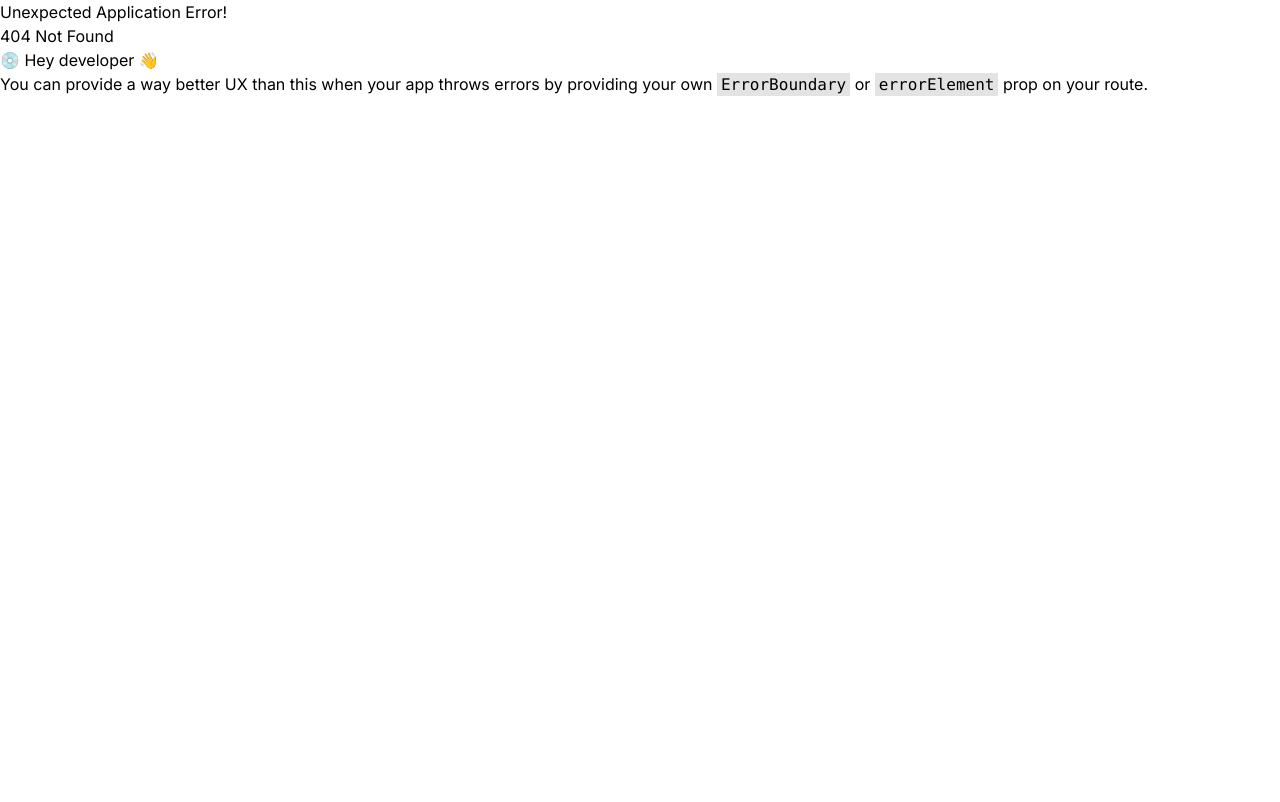
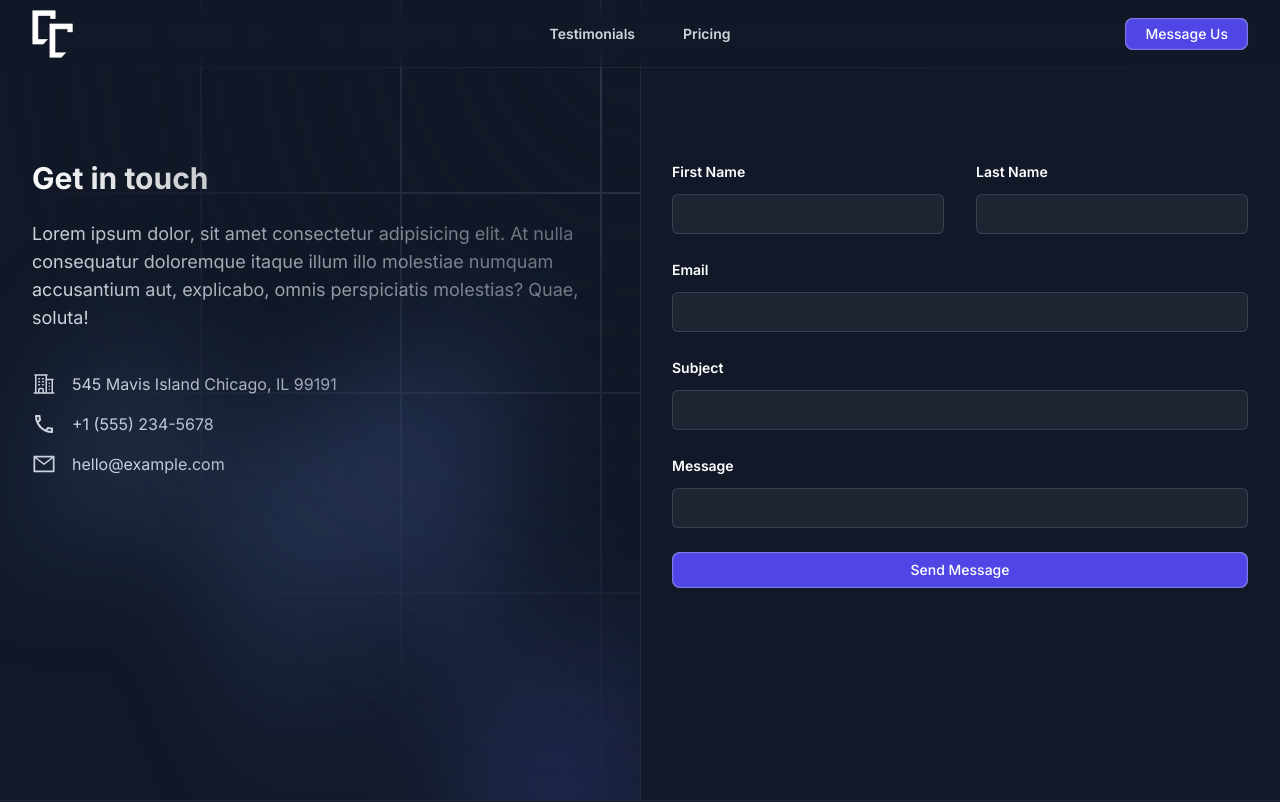
Before and after one commit to irakli2206/gravette-landing-page, a React (Vite) app: page /contact in a window 1280 px wide. Before the commit this address had no page. Shown: the top 802 px of the page. Built offline with nearby package versions, Linux system fonts and the light colour scheme.

Commit message:
added contact page

```diff
--- a/src/components/Buttons.tsx
+++ b/src/components/Buttons.tsx
@@ -2,22 +2,22 @@ import classNames from 'classnames'
 
 import AppIcon from './AppIcon'
 
-type ButtonProps = {
+type ButtonProps = React.ButtonHTMLAttributes<HTMLButtonElement> & {
     title: string
     size?: 'sm' | 'md' | 'lg' | 'xl'
     className?: string
-    onClick: any
+    onClick: any,
 }
 
-export const Button = ({ title, size = 'md', className, onClick }: ButtonProps) => {
+export const Button = ({ title, size = 'md', className, onClick, ...props}: ButtonProps) => {
     return (
-        <div onClick={onClick} className={classNames(`${className}  h-full shadow-button hover:shadow-button-hover text-white bg-indigo-600 font-medium text-sm text-center transition rounded-lg  mb-auto cursor-pointer pointer-events-auto hover:bg-indigo-500`, {
+        <button onClick={onClick} className={classNames(`${className}  h-full shadow-button hover:shadow-button-hover text-white bg-indigo-600 font-medium text-sm text-center transition rounded-lg  mb-auto cursor-pointer pointer-events-auto hover:bg-indigo-500 focus-visible:outline focus-visible:outline-2 focus-visible:outline-offset-2 focus-visible:outline-indigo-600`, {
             'px-5 py-1.5 ': size == 'sm',
             'px-6 py-2': size == 'md',
             'px-11 py-2': size == 'lg',
             'px-14 py-2.5': size == 'xl',
-        })}>
-            {title}</div>
+        })}  {...props} >
+            {title}</button>
     )
 }
 
--- a/src/components/Navbar.tsx
+++ b/src/components/Navbar.tsx
@@ -1,11 +1,11 @@
-import {  useEffect, useState } from 'react'
+import { useEffect, useState } from 'react'
 import { Dialog } from '@headlessui/react'
 import { Bars3Icon, XMarkIcon } from '@heroicons/react/24/outline'
 import classNames from 'classnames'
 import Logo from '../assets/logo.svg'
 import { Link, useLocation } from 'react-router-dom'
 import { Button } from './Buttons'
-import { Link as ScrollLink} from 'react-scroll';
+import { Link as ScrollLink } from 'react-scroll';
 
 
 let navLinks = [
@@ -59,14 +59,14 @@ const Navbar = () => {
                     ))}
                 </div>
                 <div className="hidden lg:flex lg:flex-1 lg:justify-end">
-                    <Link to='schedule' >
+                    <Link to='contact' className='rounded-lg focus-visible:outline focus-visible:outline-2 focus-visible:outline-offset-2 focus-visible:outline-indigo-600' >
                         <Button title='Message Us' size='sm' onClick={() => { }} />
                     </Link>
                     {/* <a href="#" className="text-sm font-semibold leading-6  flex gap-2">
                         Schedule <AppIcon name='arrow-right' />
                     </a> */}
                 </div>
-                <div className='w-full h-[1px]  absolute bottom-0' style={{background: "radial-gradient(62.87% 100% at 50% 100%,rgba(255,255,255,.12) 0%,rgba(255,255,255,0) 100%)"}}></div>
+                <div className='w-full h-[1px]  absolute bottom-0' style={{ background: "radial-gradient(62.87% 100% at 50% 100%,rgba(255,255,255,.12) 0%,rgba(255,255,255,0) 100%)" }}></div>
             </nav>
             <Dialog as="div" className="lg:hidden" open={mobileMenuOpen} onClose={setMobileMenuOpen}>
                 <div className="fixed inset-0 z-50" />
--- a/src/components/OfferPricingCard.tsx
+++ b/src/components/OfferPricingCard.tsx
@@ -43,14 +43,14 @@ const OfferPricingCard = ({ className }: Props) => {
                         <div className="mx-auto max-w-xs px-8">
                             <p className="text-base font-semibold text-gray-300">Starting from</p>
                             <p className="mt-6 flex items-baseline justify-center gap-x-2">
-                                <span className="text-5xl font-bold tracking-tight text-white">$1000</span>
+                                <span className="text-5xl font-bold tracking-tight text-white">$8000+</span>
                                 <span className="text-sm font-semibold leading-6 tracking-wide text-indigo-300">USD</span>
                             </p>
                             <a
                                 href="#"
                                 className="transition mt-10 block w-full rounded-md bg-indigo-600 px-3 py-2 text-center text-sm font-medium text-white shadow-sm pointer-events-auto hover:bg-indigo-500 focus-visible:outline focus-visible:outline-2 focus-visible:outline-offset-2 focus-visible:outline-indigo-600"
                             >
-                                Schedule
+                                Get In Touch
                             </a>
                             <p className="mt-6 text-xs leading-5 text-gray-400">
                                 Contact us to learn about additional maintenance fees
--- a/src/components/PricingCard.tsx
+++ b/src/components/PricingCard.tsx
@@ -30,7 +30,7 @@ const PricingCard = ({ isMain, type, price, desc, features, buttonAction, priceO
             </div>
 
             <div className='flex gap-2 items-center mt-6'>
-                <h1 className='text-4xl font-bold '>${price}</h1>
+                <h1 className='text-4xl font-bold '>${price}+</h1>
                 {/* <p className='text-gray-300 text-md h-fit mt-auto mb-1'>/{timeUnit}</p> */}
             </div>
 
@@ -48,7 +48,7 @@ const PricingCard = ({ isMain, type, price, desc, features, buttonAction, priceO
             <div onClick={buttonAction} className={classNames('  bg-indigo-600 font-medium text-sm text-center transition rounded-md py-2 mt-12 mb-auto cursor-pointer pointer-events-auto hover:bg-indigo-500', {
 
             })}>
-                Schedule
+                Get In Touch
             </div>
 
         </div>
--- /dev/null
+++ b/src/components/home/Contact.tsx
@@ -0,0 +1,150 @@
+
+import { FC, useState } from 'react'
+import { ChevronDownIcon } from '@heroicons/react/20/solid'
+import { Switch } from '@headlessui/react'
+import classNames from 'classnames'
+import { HiOutlineBuildingOffice2 } from "react-icons/hi2";
+import { MdOutlinePhone } from "react-icons/md";
+import { AiOutlineMail } from "react-icons/ai";
+import { Field, FieldProps, Form, Formik } from 'formik';
+import * as Yup from 'yup'
+import '../../index.css'
+import { Button } from '../Buttons';
+
+export default function Contact() {
+    const [agreed, setAgreed] = useState(false)
+
+    let contactData = [
+        {
+            icon: <HiOutlineBuildingOffice2 size={24} />,
+            text: "545 Mavis Island Chicago, IL 99191"
+        },
+        {
+            icon: <MdOutlinePhone size={24} />,
+            text: "+1 (555) 234-5678"
+        },
+        {
+            icon: <AiOutlineMail size={24} />,
+            text: "hello@example.com"
+        },
+    ]
+
+    const schema = Yup.object({
+        firstName: Yup.string().required(),
+        lastName: Yup.string().required(),
+        email: Yup.string().email(),
+        subject: Yup.string(),
+        message: Yup.date().default(() => new Date()),
+    });
+
+    return (
+        <div className="min-h-screen flex ">
+            <div className='flex flex-1 flex-col lg:flex-row items-center '>
+                <div className="flex-1 h-full py-24 lg:py-40 px-8 bg-gray-900 relative">
+                    <h1 className='font-bold text-3xl'>Get in touch</h1>
+                    <p className='text-lg text-gray-300 mt-6'>Lorem ipsum dolor, sit amet consectetur adipisicing elit. At nulla consequatur doloremque itaque illum illo molestiae numquam accusantium aut, explicabo, omnis perspiciatis molestias? Quae, soluta!</p>
+                    <div className="flex flex-col gap-4 mt-10">
+                        {contactData.map(contact => {
+
+                            return (
+                                <div className='flex gap-4 text-gray-300'>
+                                    {contact.icon}
+                                    <p className=' '>{contact.text}</p>
+                                </div>
+                            )
+                        })}
+                    </div>
+                    <div className='w-full h-full absolute left-0 top-0 overflow-hidden  ring-1  ring-gray-800'>
+                        <div className="contact-bg-grid w-full h-full absolute left-0 z-20 -top-2"></div>
+                        <div className="contact-bg-cloud z-50 w-full h-full">
+                            <div className="contact-bg-cloud-content w-full h-full"></div>
+                        </div>
+                    </div>
+                </div>
+
+                <div className="flex-1 h-full py-24 lg:py-40 px-8 bg-gray-900 ">
+                    <Formik
+                        validationSchema={schema}
+                        initialValues={{
+                            firstName: "",
+                            lastName: "",
+                            email: "",
+                            subject: "",
+                            message: ""
+                        }}
+                        onSubmit={(values, { }) => {
+                            console.log(values)
+                        }}
+                    >
+                        {({ values, errors }) => (
+                            <Form className='flex flex-col gap-6'>
+                                <div className="flex gap-8 w-full">
+                                    <Field name="firstName"
+                                        label="First Name"
+                                        className="block flex-1 outline-none w-full bg-white/5 rounded-md border-0 px-3.5 py-2 text-whiteshadow-sm ring-1 ring-inset ring-gray-700 placeholder:text-gray-400 focus:ring-2 focus:ring-inset focus:ring-indigo-600 sm:text-sm sm:leading-6"
+                                        component={
+                                            FormInput
+                                        } />
+                                    <Field name="lastName"
+                                        label="Last Name"
+                                        className="block flex-1 outline-none w-full bg-white/5 rounded-md border-0 px-3.5 py-2 text-whiteshadow-sm ring-1 ring-inset ring-gray-700 placeholder:text-gray-400 focus:ring-2 focus:ring-inset focus:ring-indigo-600 sm:text-sm sm:leading-6"
+                                        component={
+                                            FormInput
+                                        } />
+
+                                </div>
+                                <Field name="email"
+                                    label="Email"
+                                    className="block flex-1 outline-none w-full bg-white/5 rounded-md border-0 px-3.5 py-2 text-whiteshadow-sm ring-1 ring-inset ring-gray-700 placeholder:text-gray-400 focus:ring-2 focus:ring-inset focus:ring-indigo-600 sm:text-sm sm:leading-6"
+                                    component={
+                                        FormInput
+                                    } />
+                                <Field name="subject"
+                                    label="Subject"
+                                    className="block flex-1 outline-none w-full bg-white/5 rounded-md border-0 px-3.5 py-2 text-whiteshadow-sm ring-1 ring-inset ring-gray-700 placeholder:text-gray-400 focus:ring-2 focus:ring-inset focus:ring-indigo-600 sm:text-sm sm:leading-6"
+                                    component={
+                                        FormInput
+                                    } />
+                                <Field name="message"
+                                    label="Message"
+                                    className="block flex-1 outline-none w-full bg-white/5 rounded-md border-0 px-3.5 py-2 text-whiteshadow-sm ring-1 ring-inset ring-gray-700 placeholder:text-gray-400 focus:ring-2 focus:ring-inset focus:ring-indigo-600 sm:text-sm sm:leading-6"
+                                    component={
+                                        FormInput
+                                    } />
+
+                                <Button title='Send Message' type="submit" />
+                            </Form>
+                        )}
+                    </Formik>
+                </div>
+            </div>
+        </div>
+    )
+}
+
+
+const FormInput: FC<FieldProps> = ({
+    field, // { name, value, onChange, onBlur }
+    form, // also values, setXXXX, handleXXXX, dirty, isValid, status, etc.
+    ...props
+}) => {
+
+    return (
+        <div className='w-full'>
+            <label htmlFor="first-name" className="block text-sm font-semibold leading-6 ">
+                {/* @ts-ignore */}
+                {props.label}
+            </label>
+            <div className="mt-2.5">
+                <input
+                    type="text"
+                    id="first-name"
+                    autoComplete="given-name"
+                    {...field}
+                    {...props}
+                />
+            </div>
+        </div>
+    )
+
+}
--- a/src/components/home/Pricing.tsx
+++ b/src/components/home/Pricing.tsx
@@ -39,20 +39,20 @@ const Pricing = () => {
                 </RadioGroup>
 
                 {pricingType == 'design' && <div className='w-full gap-16 flex flex-col justify-between items-center mt-12 lg:flex-row'>
-                    <PricingCard isMain={false} type='Brand Identity Design' desc={`A memorable and eye-catching logo to catch the customer's attention.`} price={120}
+                    <PricingCard isMain={false} type='Brand Identity Design' desc={`A memorable and eye-catching logo to catch the customer's attention.`} price={500}
                         features={['Design Consultation', 'Design Process Overview', 'Logo Pattern Exploration', 'WIP Updates']} timeUnit='hour' buttonAction={() => { }}
                     />
-                    <PricingCard isMain={true} type='UI/UX Design' desc='Clean and aesthetic UI with smooth user-friendly UX.' price={480}
+                    <PricingCard isMain={true} type='UI/UX Design' desc='Clean and aesthetic UI with smooth user-friendly UX.' price={1800}
                         features={['UI Template Selection', 'UI Detail Overview', 'UX Overview', 'WIP Updates']} timeUnit='trade' buttonAction={() => { }} />
 
                 </div>}
 
 
                 {pricingType == 'development' && <div className='w-full gap-16 flex flex-col justify-between items-center mt-12 lg:flex-row'>
-                    <PricingCard isMain={true} type='Landing Page' desc={`Create a swift, high-performing, and modern website to elevate your enterprise's professional image.`} price={120}
+                    <PricingCard isMain={true} type='Landing Page' desc={`Create a swift, high-performing, and modern website to elevate your enterprise's professional image.`} price={2400}
                         features={['Includes UI/UX Designing', 'Smooth Animations', 'Effortless Deployment', 'Rapid Development Solutions']} timeUnit='hour' buttonAction={() => { }}
                     />
-                    <PricingCard isMain={false} type='Full-Stack Project' desc='Integrate both frontend and backend technologies seamlessly in a database-driven, complex project.' price={480}
+                    <PricingCard isMain={false} type='Full-Stack Project' desc='Integrate both frontend and backend technologies seamlessly in a database-driven, complex project.' price={5000}
                         features={['End-to-End Digital Solutions', 'Comprehensive Digital Architecture', 'From Concept to Code', 'Intuitive User Interface']} timeUnit='trade' buttonAction={() => { }} />
                 </div>
                 }
--- a/src/index.css
+++ b/src/index.css
@@ -12,64 +12,6 @@
   -webkit-text-size-adjust: 100%;
 }
 
-
-
-.rbc-label {
-
-  @apply text-gray-300 text-sm
-}
-
-/* .rbc-time-content>*+*>* {
-  @apply !border-gray-700
-} */
-
-/* .rbc-time-slot {
-  @apply !border-gray-900
-} */
-
-.rbc-calendar * {
-  @apply !border-gray-700
-}
-
-.rbc-allday-cell {
-  @apply hidden
-}
-
-.rbc-header {
-  @apply border-0
-}
-
-.rbc-time-content {
-  @apply !border-0
-}
-
-.rbc-day-slot .rbc-time-slot {
-  @apply !border-t-0
-}
-
-.rbc-header {
-  @apply !py-2 !font-normal !text-xs
-}
-
-.rbc-time-header-content {
-  @apply shadow-lg shadow-gray-950
-}
-
-.rbc-today {
-  @apply !bg-gray-700
-}
-
-.rbc-off-range-bg {
-  @apply !bg-gray-950
-}
-
-.rbc-date-cell {
-  @apply !text-left px-2
-}
-
-.rbc-button-link {
-  @apply text-xs mr-auto
-}
 
 
 .swiper {
@@ -92,3 +34,34 @@
   height: 100%;
   object-fit: cover;
 } */
+
+.contact-bg-grid {
+  opacity: 0.8;
+  background-image: linear-gradient(#374151 2px, transparent 2px), linear-gradient(to right, #374151 2px, #111827 2px);
+  background-size: 200px 200px;
+  -webkit-mask-image: radial-gradient(100% 100% at top right, white, transparent);
+  mask-image: radial-gradient(100% 100% at top right, white, transparent);
+  @apply bg-gray-900
+}
+
+.contact-bg-cloud {
+  top: calc(50% - 7rem);
+  left: max(-14rem,calc(100% - 39rem));
+  --tw-blur: blur(64px);
+  filter: var(--tw-blur) var(--tw-brightness) var(--tw-contrast) var(--tw-grayscale) var(--tw-hue-rotate) var(--tw-invert) var(--tw-saturate) var(--tw-sepia) var(--tw-drop-shadow);
+  transform: translate3d(var(--tw-translate-x), var(--tw-translate-y), 0) rotate(var(--tw-rotate)) skewX(var(--tw-skew-x)) skewY(var(--tw-skew-y)) scaleX(var(--tw-scale-x)) scaleY(var(--tw-scale-y));
+  position: absolute;
+}
+
+.contact-bg-cloud-content {
+  clip-path: polygon(74.1% 56.1%, 100% 38.6%, 97.5% 73.3%, 85.5% 100%, 80.7% 98.2%, 72.5% 67.7%, 60.2% 37.8%, 52.4% 32.2%, 47.5% 41.9%, 45.2% 65.8%, 27.5% 23.5%, 0.1% 35.4%, 17.9% 0.1%, 27.6% 23.5%, 76.1% 2.6%, 74.1% 56.1%);
+  opacity: 0.2;
+  background-image: linear-gradient(to bottom right, #80caff, #4f46e5);
+}
+
+@media(min-width: 1024px) {
+  .contanct-bg-cloud {
+    top: calc(50% - 7rem);
+    left: max(-14rem, calc(100% - 59rem));
+  }
+}
--- /dev/null
+++ b/src/pages/Contact.tsx
@@ -0,0 +1,12 @@
+import React from 'react'
+import ContactSection from '../components/home/Contact'
+
+const Contact = () => {
+  return (
+    <div>
+        <ContactSection />
+    </div>
+  )
+}
+
+export default Contact
--- a/src/router/index.tsx
+++ b/src/router/index.tsx
@@ -1,6 +1,7 @@
 import { createBrowserRouter } from "react-router-dom"
 import Home from "../pages/Home";
 import RootLayout from "../layouts/RootLayout";
+import Contact from "../pages/Contact";
 
 
 
@@ -13,7 +14,10 @@ const router = createBrowserRouter([
         path: "/",
         element: <Home />
       },
-
+      {
+        path: "/contact",
+        element: <Contact />
+      },
 
     ]
   },
```
